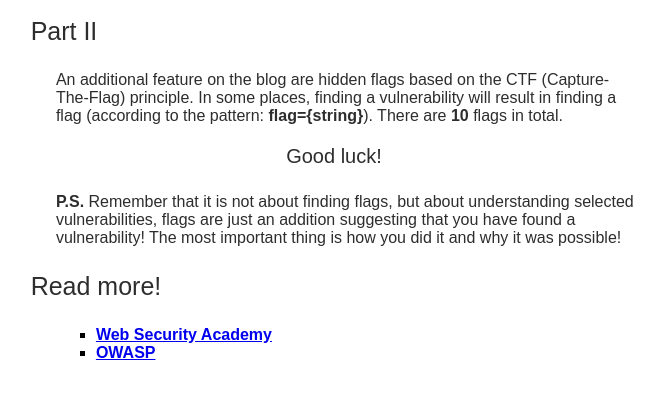
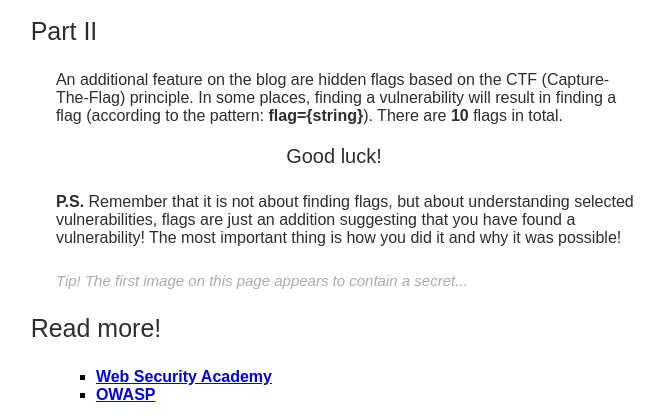
Before and after one commit to akralka/CTF_blog, a Flask app: page /about in a window 1280 px wide. Shown: the part 1359-1779 px from the top of the page, without its empty margins (306-970 px from the left). Before the commit the page ends 1719 px from the top, so only its background shows below. Run offline with Flask 3, Linux system fonts and the light colour scheme.

Commit message:
tip added

```diff
--- a/static/css/styles.css
+++ b/static/css/styles.css
@@ -23,6 +23,14 @@ p.ex1 {
     margin-left: 28%;
     margin-right: 26%;
     font-size: 16px;
+    text-align: left;
+}
+
+.ex2 {
+    font-size: 15px;
+    margin-left: 28%;
+    margin-right: 26%;
+    opacity: 0.4;
     text-align: left;
 }
 
--- a/templates/about.html
+++ b/templates/about.html
@@ -54,6 +54,10 @@
         flags are just an addition suggesting that you have found a vulnerability! The most important thing is how you did it and why it was possible!
     </p></p>
 
+    <p class="ex2">
+        <em>Tip! The first image on this page appears to contain a secret...</em>
+    </p></p>
+
     <p class="subtitle">Read more!</p>
     <ul class="b">
         <li><strong><a href="https://portswigger.net/web-security">Web Security Academy</a></strong></li>
```
